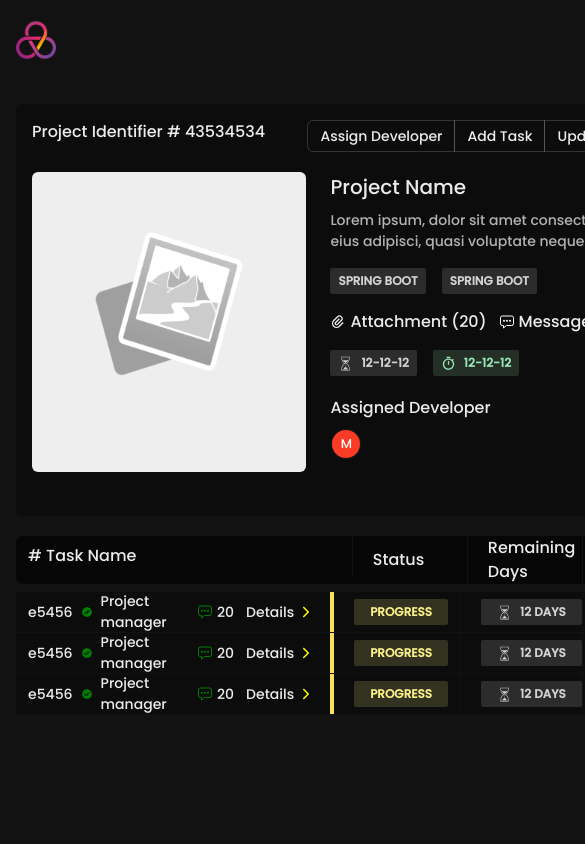
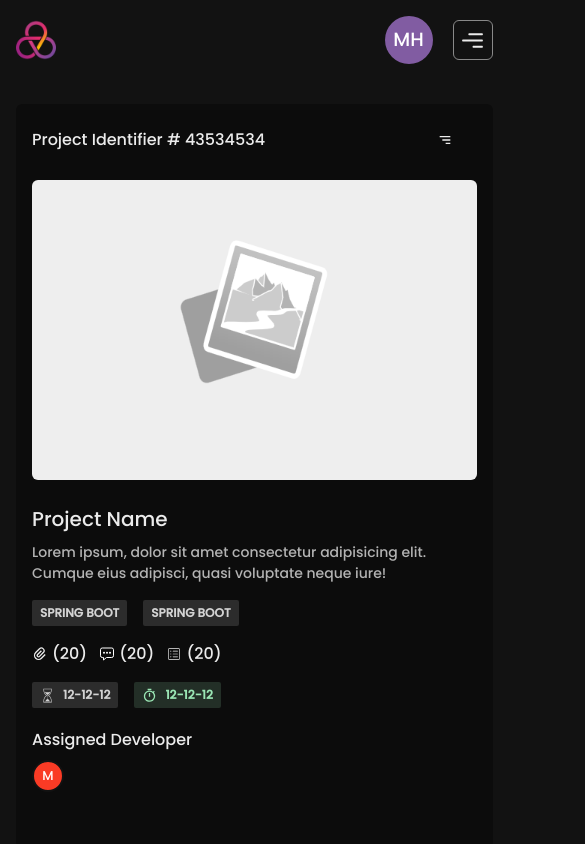
Before and after one commit to mehedi008h/project-management-front-end, a React (Vite) app: page /projects/2 in a window 390 px wide. Shown: the top 844 px of the page, 585 px wide, since content can reach past the window. Built offline with nearby package versions, Linux system fonts and the light colour scheme.

Commit message:
responsive project details page

```diff
--- a/src/components/project/ProjectDetailsCard.tsx
+++ b/src/components/project/ProjectDetailsCard.tsx
@@ -7,7 +7,12 @@
     Button,
     ButtonGroup,
     Flex,
+    IconButton,
     Image,
+    Menu,
+    MenuButton,
+    MenuItem,
+    MenuList,
     Modal,
     ModalBody,
     ModalCloseButton,
@@ -17,13 +22,14 @@
     Text,
     useDisclosure,
 } from "@chakra-ui/react";
-import { CiViewList } from "react-icons/ci";
+import { CiMenuKebab, CiViewList } from "react-icons/ci";
 import { GiSandsOfTime } from "react-icons/gi";
 import { IoChatboxEllipsesOutline } from "react-icons/io5";
 import { MdOutlineTimer } from "react-icons/md";
 import { RiAttachment2 } from "react-icons/ri";
 
 import placeHolder from "../../assets/no-image-placeholder.webp";
+import { BiMenuAltRight } from "react-icons/bi";
 
 const ProjectDetailsCard = () => {
     const [developerModal, setDeveloperModal] = useState(false);
@@ -40,9 +46,19 @@
     };
     return (
         <Box my={5} bg="blackAlpha.500" p={4} borderRadius="md">
-            <Flex justify="space-between">
+            <Flex justify="space-between" alignItems="center">
                 <Text>Project Identifier # 43534534</Text>
-                <ButtonGroup size="sm" isAttached variant="outline">
+                <ButtonGroup
+                    display={{
+                        xl: "block",
+                        lg: "block",
+                        md: "block",
+                        base: "none",
+                    }}
+                    size="sm"
+                    isAttached
+                    variant="outline"
+                >
                     <Button
                         onClick={() => handleModal("developer")}
                         fontWeight="normal"
@@ -64,6 +80,28 @@
                         Delete Project
                     </Button>
                 </ButtonGroup>
+                <Box
+                    display={{
+                        xl: "none",
+                        lg: "none",
+                        md: "none",
+                        base: "block",
+                    }}
+                >
+                    <Menu>
+                        <MenuButton
+                            as={IconButton}
+                            aria-label="Options"
+                            icon={<BiMenuAltRight />}
+                            variant="unstyled"
+                        />
+                        <MenuList>
+                            <MenuItem icon={<CiMenuKebab />} command="⌘T">
+                                New Tab
+                            </MenuItem>
+                        </MenuList>
+                    </Menu>
+                </Box>
             </Flex>
             {/* modal  */}
             <Modal isOpen={isOpen} onClose={onClose}>
@@ -82,9 +120,27 @@
                     </ModalBody>
                 </ModalContent>
             </Modal>
-            <Flex gap={6} my={5} width="100%">
+            <Flex
+                flexDirection={{
+                    xl: "row",
+                    lg: "row",
+                    md: "row",
+                    base: "column",
+                }}
+                gap={6}
+                my={5}
+                width="100%"
+            >
                 {/* image  */}
-                <Box width="450px" height="300px">
+                <Box
+                    width={{
+                        xl: "450px",
+                        lg: "450px",
+                        md: "450px",
+                        base: "100%",
+                    }}
+                    height="300px"
+                >
                     <Image
                         src={placeHolder}
                         w="100%"
@@ -100,7 +156,7 @@
                         Lorem ipsum, dolor sit amet consectetur adipisicing
                         elit. Cumque eius adipisci, quasi voluptate neque iure!
                     </Text>
-                    <Flex gap={4} my={4}>
+                    <Flex gap={4} my={4} flexWrap="wrap">
                         <Badge px={2} py={1}>
                             Spring Boot
                         </Badge>
@@ -112,15 +168,45 @@
                     <Flex gap={3}>
                         <Flex align="center" gap={1}>
                             <RiAttachment2 />
-                            Attachment (20)
+                            <Text
+                                display={{
+                                    xl: "block",
+                                    lg: "block",
+                                    md: "block",
+                                    base: "none",
+                                }}
+                            >
+                                Attachment
+                            </Text>
+                            (20)
                         </Flex>
                         <Flex align="center" gap={1}>
                             <IoChatboxEllipsesOutline color="white" />
-                            Message (20)
+                            <Text
+                                display={{
+                                    xl: "block",
+                                    lg: "block",
+                                    md: "block",
+                                    base: "none",
+                                }}
+                            >
+                                Message
+                            </Text>{" "}
+                            (20)
                         </Flex>
                         <Flex align="center" gap={1}>
                             <CiViewList />
-                            Task (20)
+                            <Text
+                                display={{
+                                    xl: "block",
+                                    lg: "block",
+                                    md: "block",
+                                    base: "none",
+                                }}
+                            >
+                                Task
+                            </Text>{" "}
+                            (20)
                         </Flex>
                     </Flex>
 
```
